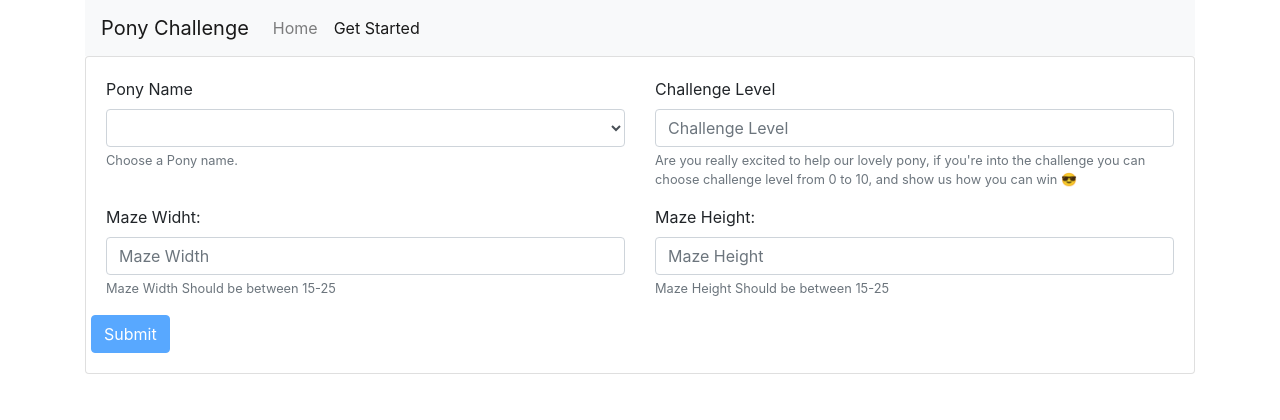
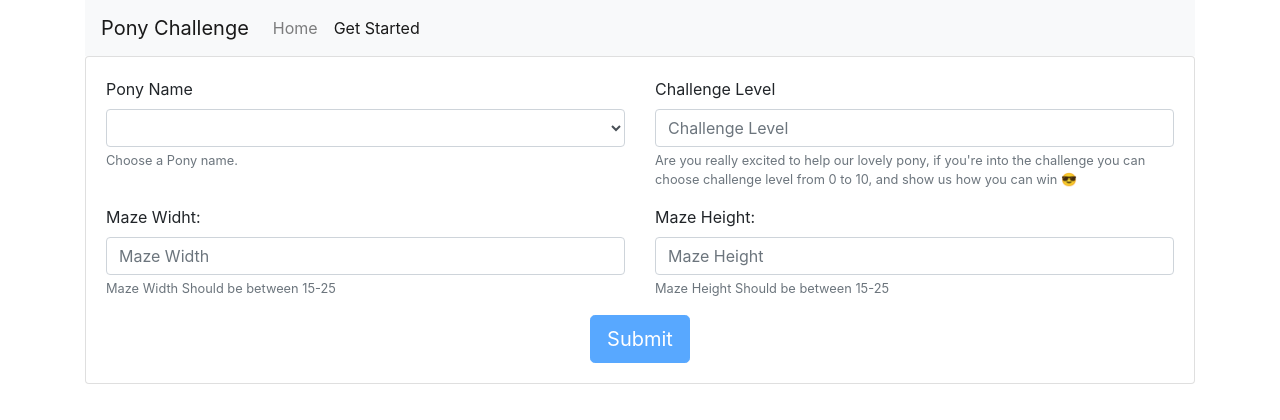
Before and after one commit to Ahmad-Magdy/Maze-Challenge, an Angular app: page /get-started in a window 1280 px wide. Shown: the top 420 px of the page. Built offline with nearby package versions, Linux system fonts and the light colour scheme.

Commit message:
make send button bigger

```diff
--- a/src/app/start-playing/start-playing.component.html
+++ b/src/app/start-playing/start-playing.component.html
@@ -29,7 +29,7 @@
           <small class="form-text text-muted">Maze Height Should be between 15-25</small>
         </div>
 
-        <button type="submit" class="btn btn-primary" [disabled]="!ponyUserForm.valid">Submit</button>
+        <button type="submit" class="btn btn-primary btn-lg mx-auto" [disabled]="!ponyUserForm.valid">Submit</button>
 
       </div>
     </form>
```
